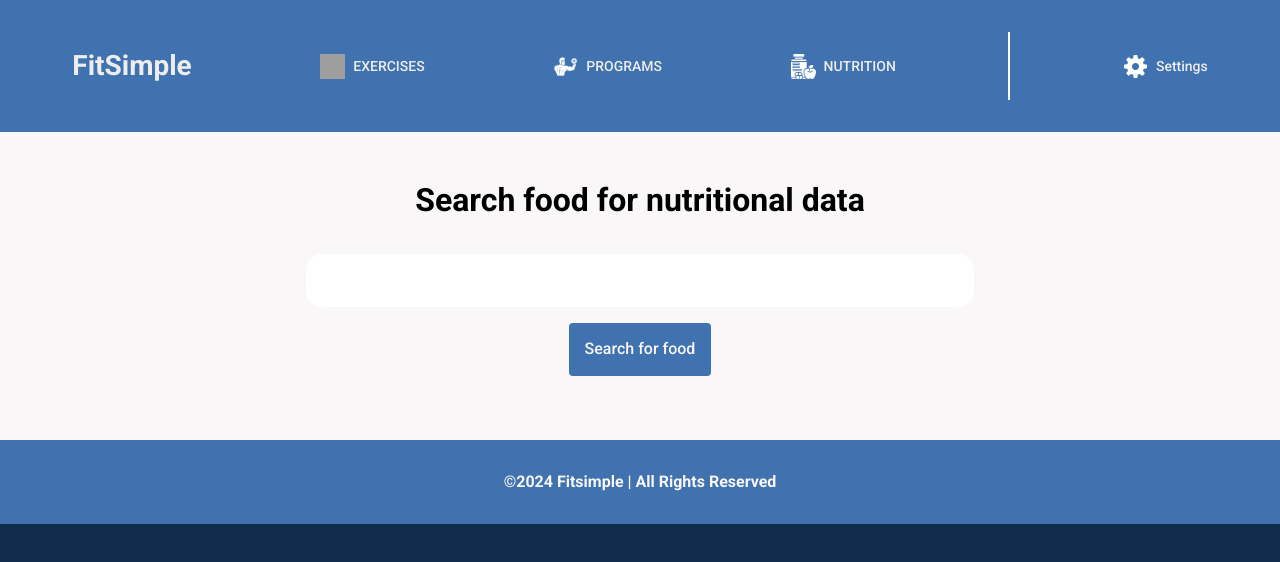
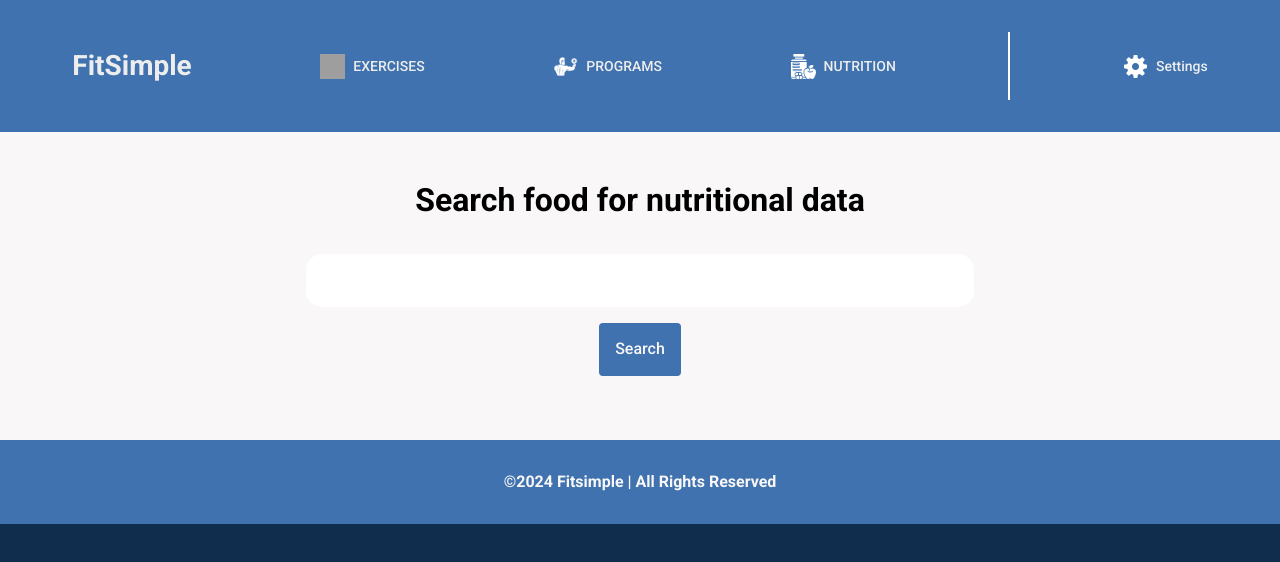
Before and after one commit to JioBautista/my-fitness-plus, a React (Vite) app in the folder app/: page /nutrition in a window 1280 px wide. Shown: the top 562 px of the page. Built offline with nearby package versions, Linux system fonts and the light colour scheme; grey boxes are pictures that could not be loaded.

Commit message:
Update Nutrition.jsx

```diff
--- a/app/src/pages/Nutrition.jsx
+++ b/app/src/pages/Nutrition.jsx
@@ -28,7 +28,7 @@ function Nutrition() {
 
         {errors.searchFood && <span>This field is Required</span>}
 
-        <button type="submit">Search for food</button>
+        <button type="submit">Search</button>
       </form>
 
       {data && (
```
